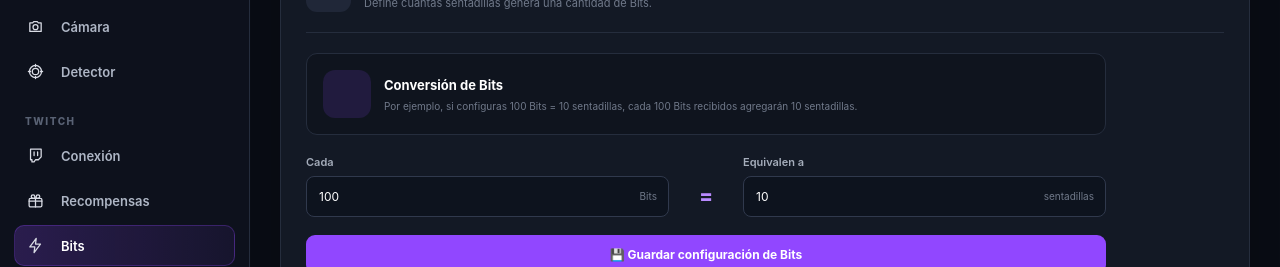
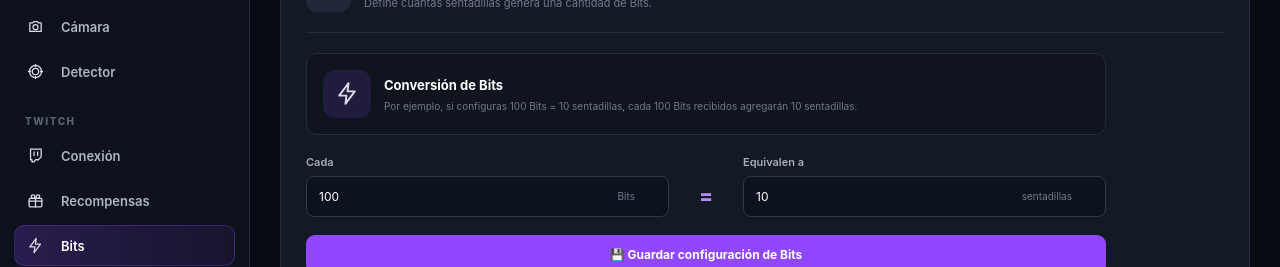
Before and after one commit to vizziozox-kittens/CONTADOR_SENTADILLAS, an Electron app: page index.html in a window 1280 px wide. Both pictures are taken after a click on the button "Bits". Shown: the part 179-446 px from the top of the page. Drawn offline with Linux system fonts and the light colour scheme; no server answers; a script that the page names is missing.

Commit message:
arreglos apartado bits

```diff
--- a/index.html
+++ b/index.html
@@ -1018,7 +1018,7 @@
                     <div class="bits-explanation">
 
                         <div class="bits-big-icon">
-
+                            <img src="assets/icons/bits.svg" alt="Bits">
                         </div>
 
                         <div>
--- a/style.css
+++ b/style.css
@@ -1932,6 +1932,7 @@ input:focus {
 
     width: 48px;
     height: 48px;
+    flex: 0 0 48px;
 
     display: flex;
 
@@ -1947,6 +1948,15 @@ input:focus {
 
 }
 
+.bits-big-icon img {
+
+    width: 25px;
+    height: 25px;
+    display: block;
+    object-fit: contain;
+
+}
+
 .bits-explanation strong {
 
     font-size: 13px;
@@ -2012,7 +2022,8 @@ input:focus {
 
 .input-with-label input {
 
-    padding-right: 55px;
+    /* Espacio para la unidad y para las flechas nativas. */
+    padding-right: 86px;
 
 }
 
@@ -2020,8 +2031,8 @@ input:focus {
 
     position: absolute;
 
-    right: 12px;
-
+    /* La unidad queda antes de las flechas del input number. */
+    right: 34px;
     top: 50%;
 
     transform:
@@ -2030,6 +2041,8 @@ input:focus {
     color: var(--text-muted);
 
     font-size: 10px;
+    line-height: 1;
+    white-space: nowrap;
 
     pointer-events: none;
 
```
